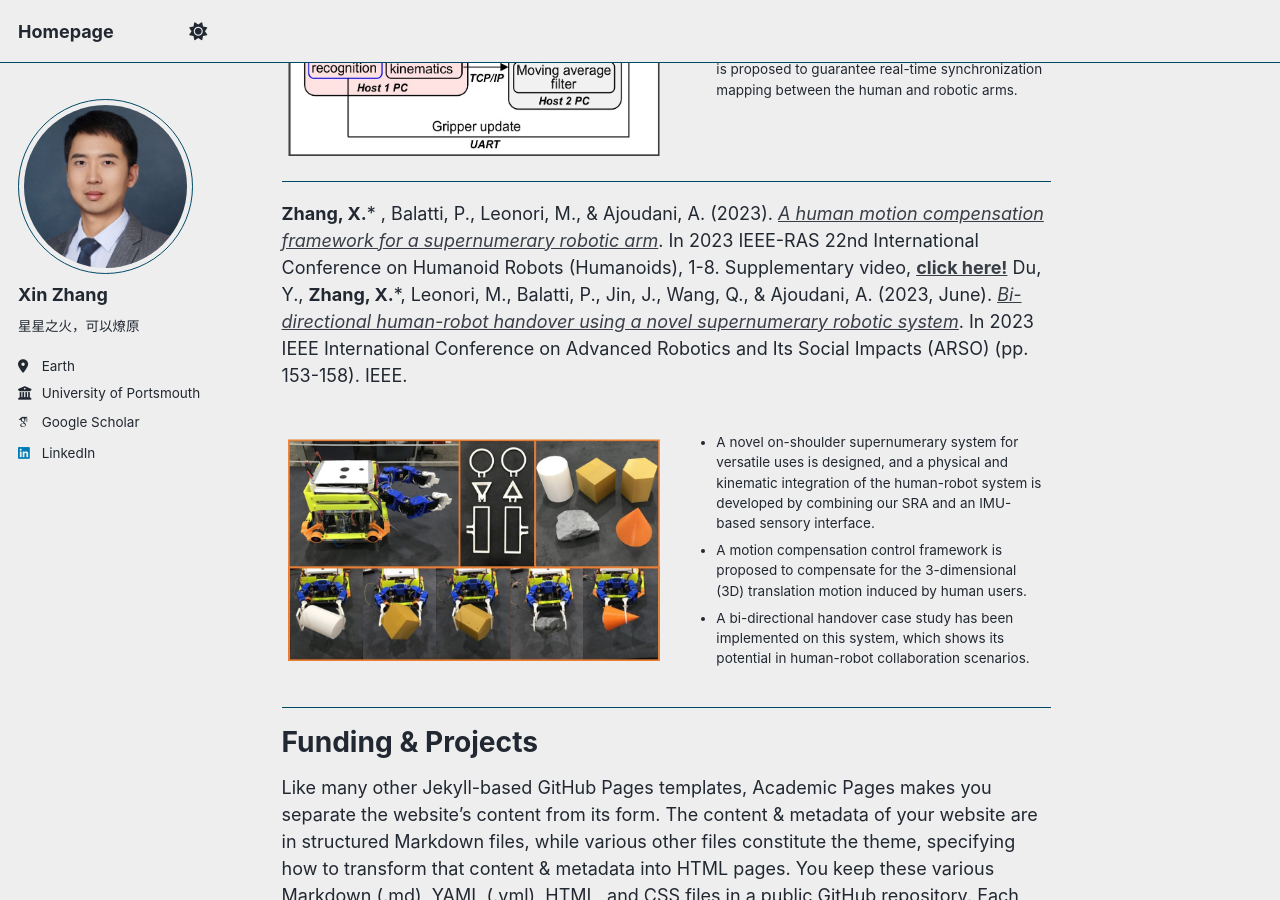
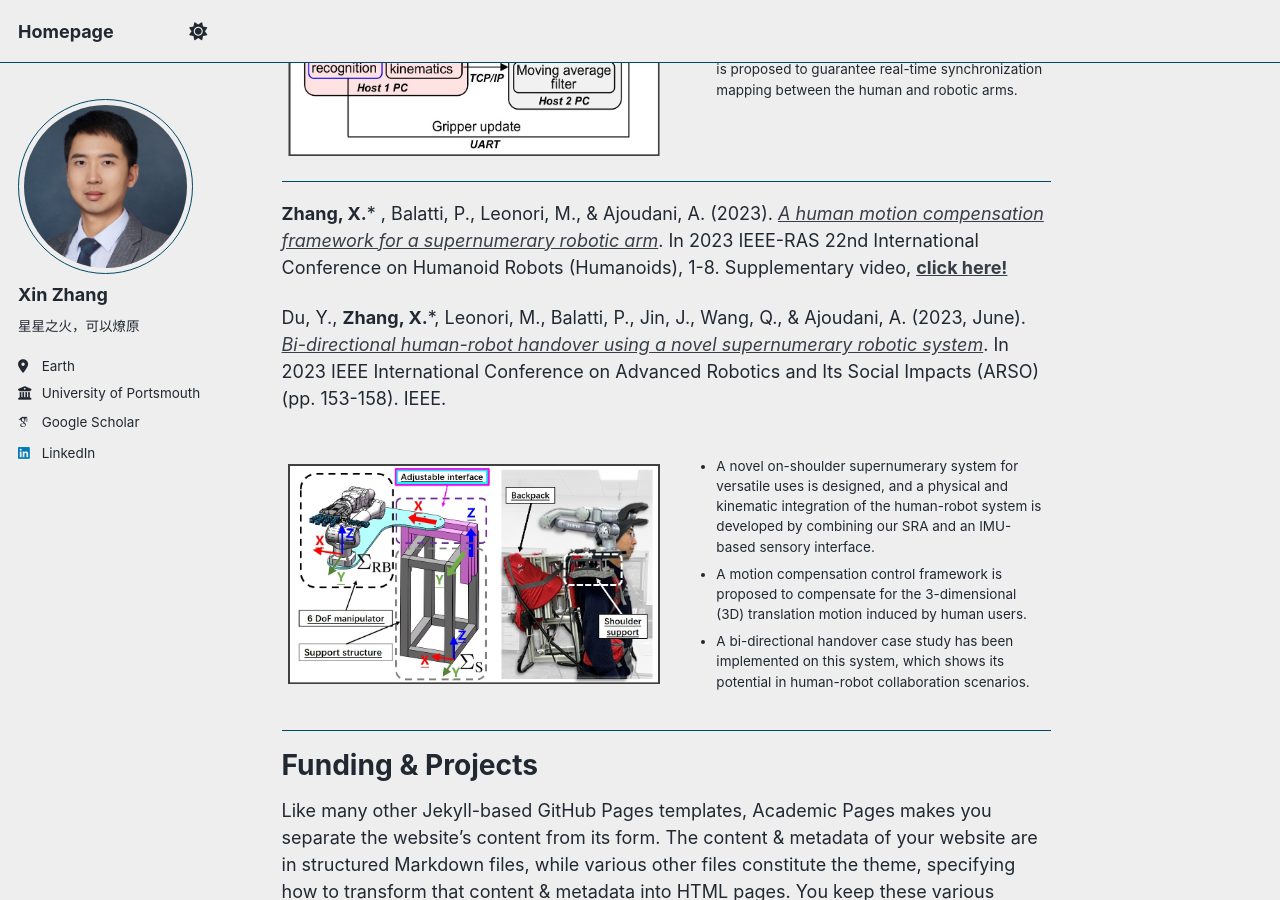
Before and after one commit to Mansion-ZX/Mansion-ZX.github.io, a Jekyll site: the page built from _pages/about.md, in a window 1280 px wide and 900 px high, scrolled down 2668 px. Built offline with Jekyll 4.4.1, drawn with Linux system fonts in a browser that asks for light colours; some web fonts are replaced; a script that is not in the unit is left out.

Commit message:
Update about.md

```diff
--- a/_pages/about.md
+++ b/_pages/about.md
@@ -89,11 +89,12 @@
 ---
 
 **Zhang, X.*** , Balatti, P., Leonori, M., & Ajoudani, A. (2023). [*A human motion compensation framework for a supernumerary robotic arm*](https://ieeexplore.ieee.org/abstract/document/10375190). In 2023 IEEE-RAS 22nd International Conference on Humanoid Robots (Humanoids), 1-8. Supplementary video, [**click here!**](https://www.youtube.com/watch?v=hBFH2gtw55I)
+
 Du, Y., **Zhang, X.***, Leonori, M., Balatti, P., Jin, J., Wang, Q., & Ajoudani, A. (2023, June). [*Bi-directional human-robot handover using a novel supernumerary robotic system*](https://ieeexplore.ieee.org/abstract/document/10187506). In 2023 IEEE International Conference on Advanced Robotics and Its Social Impacts (ARSO) (pp. 153-158). IEEE.
 <table border="0" style="border-collapse: collapse; border: none;">
   <tr>
     <td style="width: 50%; border: none;">
-      <img src="/images/Tmech20.jpg" alt="描述" width="100%">
+      <img src="/images/wearables.jpg" alt="描述" width="100%">
     </td>
     <td style="vertical-align: top; padding-left: 10px; border: none;">
       <ul>
```
